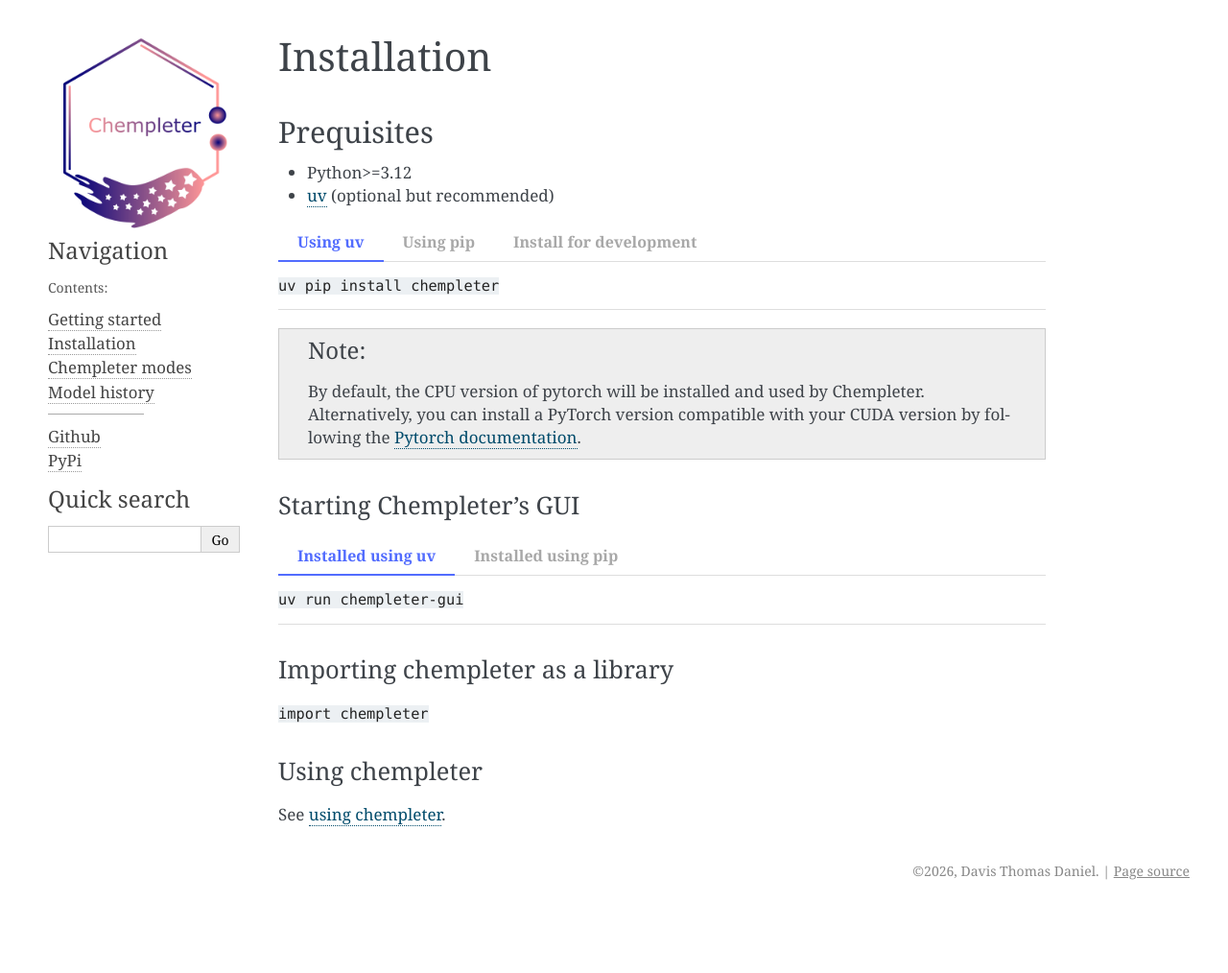
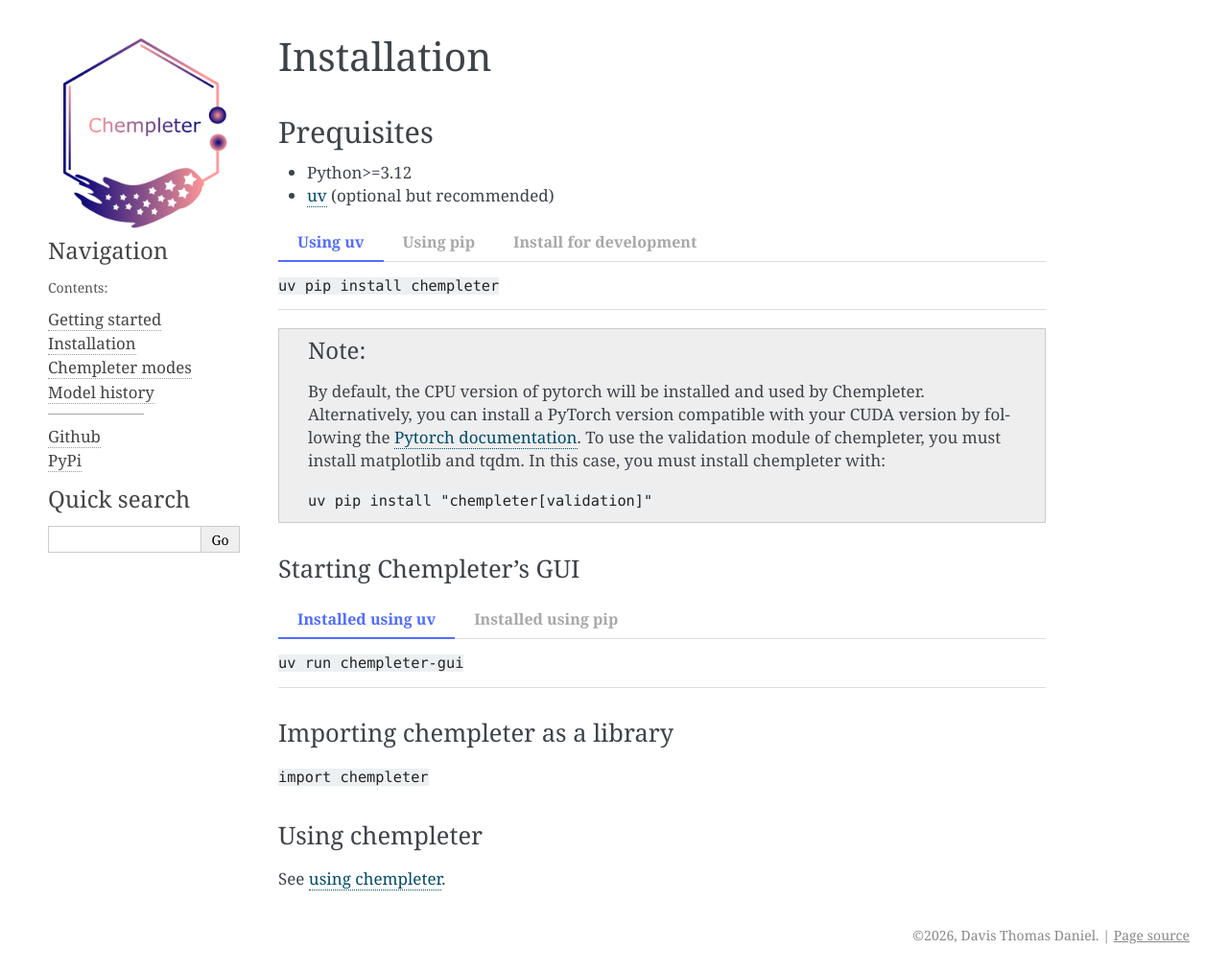
Before and after one commit to davistdaniel/chempleter, a Sphinx documentation site: the page built from docs/source/installation.rst, in a window 1280 px wide. Shown: the whole page at 96% size. Built offline with Sphinx 7.4.7, drawn with Linux system fonts in a browser that asks for light colours; before the commit the page ends 947 px from its top, so only the background shows below that.

Commit message:
docs: update docs, instllation

```diff
--- a/docs/source/installation.rst
+++ b/docs/source/installation.rst
@@ -41,6 +41,10 @@
 
     By default, the CPU version of pytorch will be installed and used by Chempleter.
     Alternatively, you can install a PyTorch version compatible with your CUDA version by following the `Pytorch documentation <https://pytorch.org/get-started/locally/>`_.
+    To use the validation module of chempleter, you must install matplotlib and tqdm. In this case, you must install chempleter with:
+
+    ``uv pip install "chempleter[validation]"``
+
 
 
 Starting Chempleter's GUI
```
